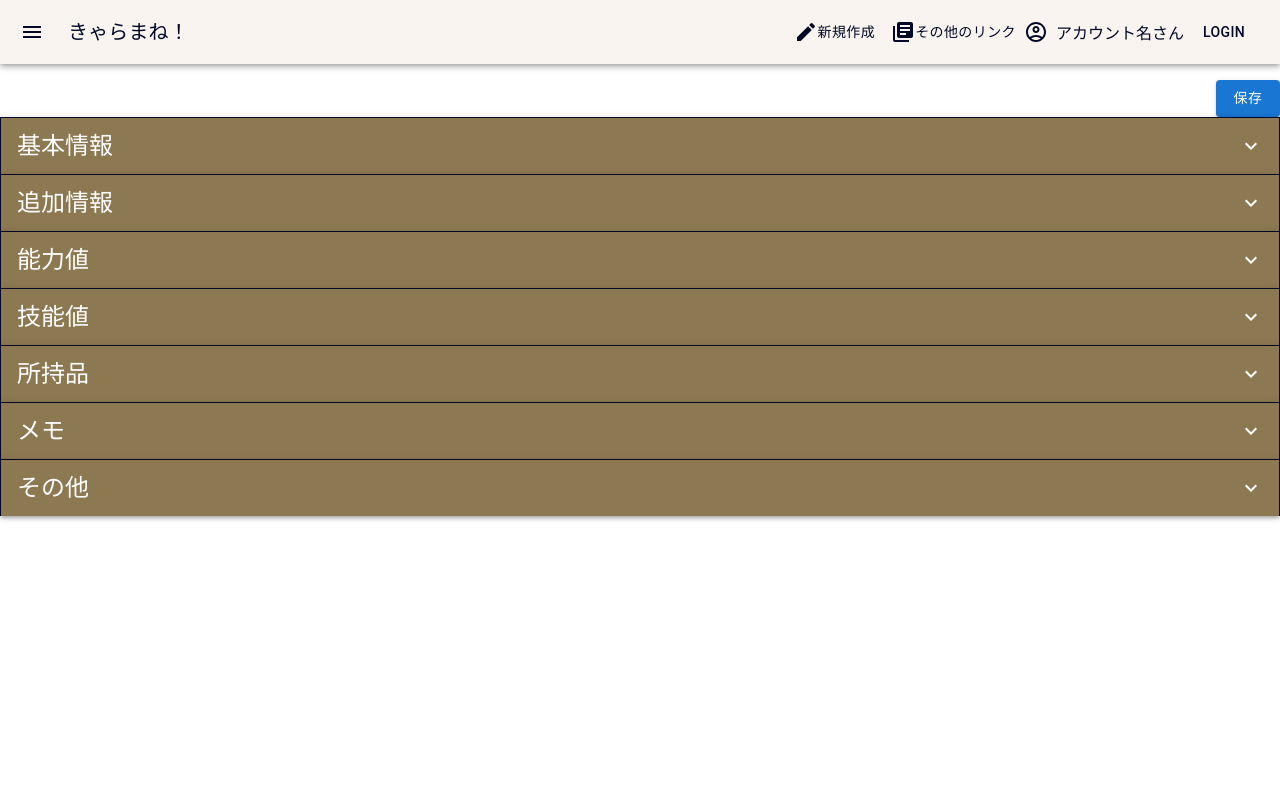
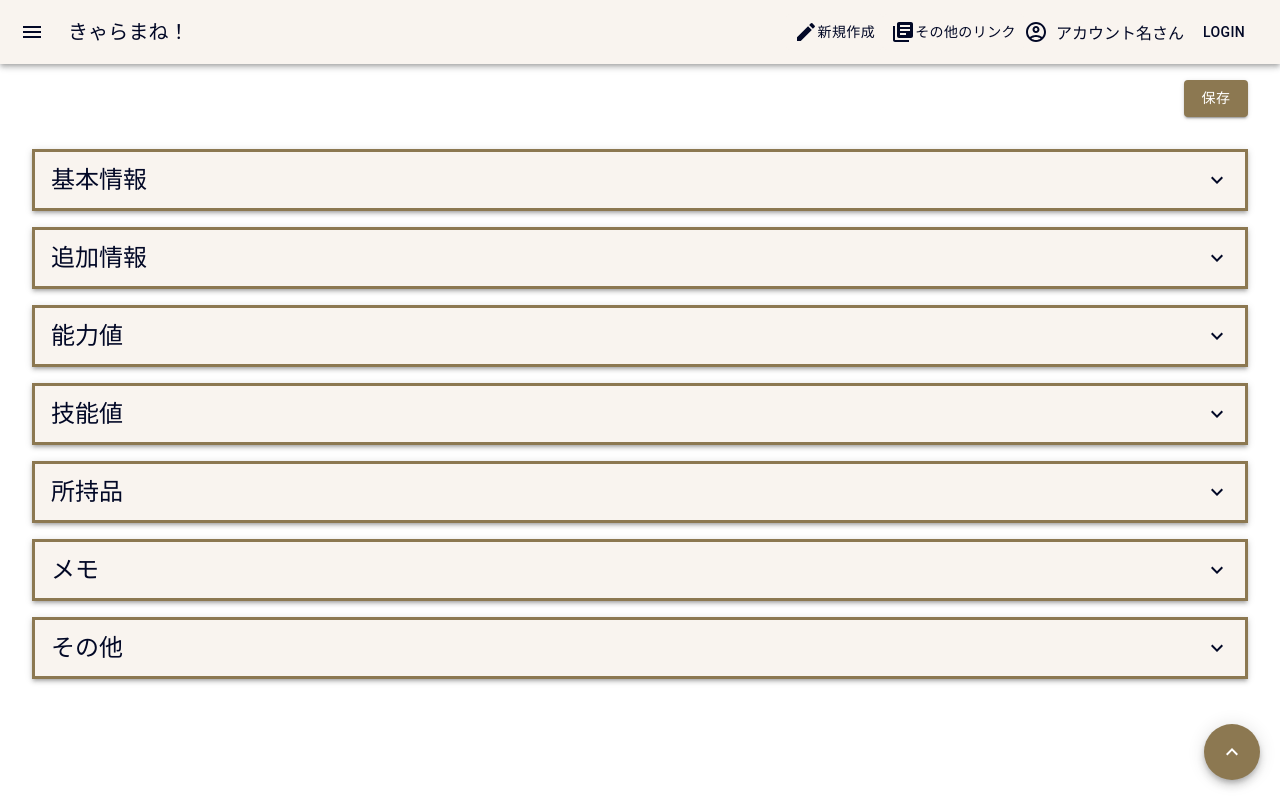
Before and after one commit to kitsystemyou/character-manager-frontend, a React (Create React App) app in the folder character-manager/: page /create in a window 1280 px wide. Built offline with nearby package versions, Linux system fonts and the light colour scheme.

Commit message:
update css

```diff
--- /dev/null
+++ b/character-manager/src/components/modules/FloatingButton.jsx
@@ -0,0 +1,22 @@
+import { Fab } from "@mui/material";
+import KeyboardArrowUpIcon from "@mui/icons-material/KeyboardArrowUp";
+
+const FloatingButton = () => {
+  return (
+    <Fab
+      color="primary"
+      style={{
+        position: "fixed",
+        bottom: "20px",
+        right: "20px",
+        backgroundColor: "#8c7851",
+        color: "#FFF",
+      }}
+      onClick={() => window.scrollTo({ top: 0, behavior: "smooth" })}
+    >
+      <KeyboardArrowUpIcon />
+    </Fab>
+  );
+};
+
+export default FloatingButton
--- a/character-manager/src/components/modules/ScrollToTop.jsx
+++ /dev/null
@@ -1,40 +0,0 @@
-import { useEffect, useState } from 'react';
-import { IconButton } from '@mui/material';
-import KeyboardDoubleArrowUpIcon from '@mui/icons-material/KeyboardDoubleArrowUp';
-
-
-const PAGE_Y_OFFSET = 200
-
-const ScrollToTop = () => {
-  const [show, setShow] = useState(false)
-
-
-  const changeShow = () => {
-    if (window.pageYOffset > PAGE_Y_OFFSET) {
-      setShow(true)
-    } else {
-      setShow(false)
-    }
-  }
-
-  const onScrollTop = () => {
-    window.scroll({ top: 0, behavior: 'smooth' })
-  }
-
-  useEffect(() => {
-    window.addEventListener('scroll', changeShow)
-    return () => window.removeEventListener('scroll', changeShow)
-  }, [])
-
-  if (show)
-    return (
-      <div>
-        <IconButton aria-label="scoroll to top" sx={{ mt: 2}} onClick={onScrollTop} >
-            <KeyboardDoubleArrowUpIcon />
-        </IconButton>
-      </div>
-    )
-  else return null
-}
-
-export default ScrollToTop
--- a/character-manager/src/components/pages/CharacterCreate.jsx
+++ b/character-manager/src/components/pages/CharacterCreate.jsx
@@ -13,10 +13,10 @@ import CharacterMemo from "../creations/CharacterMemo";
 import CharacterOthers from "../creations/CharacterOthers";
 import ExpandMoreIcon from '@mui/icons-material/ExpandMore';
 import { Button, Typography } from "@mui/material";
-import ScrollToTop from "../modules/ScrollToTop";
 import { useNavigate } from "react-router-dom";
 import * as fields from "../modules/ConstantTableFields";
 import characterAPI from "../modules/api/character"
+import FloatingButton from "../modules/FloatingButton"
 
 const Accordion = styled((props) => (
     <MuiAccordion  {...props} />
@@ -26,18 +26,29 @@ const Accordion = styled((props) => (
         paddingRight: theme.spacing(7),
         paddingLeft: theme.spacing(7),
     },
+    marginTop: theme.spacing(2),
+    marginLeft: theme.spacing(4),
+    marginRight: theme.spacing(4),
     '&:not(:last-child)': {
         borderBottom: 0,
+        marginLeft: theme.spacing(4),
+        marginRight: theme.spacing(4),
     },
     '&:before': {
         display: 'none',
+    },
+    '&.MuiAccordion-root.Mui-expanded': { // 開いているときの枠線を削除
+        border: '3px solid #8c7851',
+    },
+    '&.MuiAccordion-root:not(.Mui-expanded)': {
+        border: '3px solid #8c7851',
     },
 }));
 
 const AccordionSummary = styled((props) => (
     <MuiAccordionSummary {...props} />
 ))(({ theme }) => ({
-    backgroundColor: theme.palette.mode === 'dark' ? '#1A2027' : '#8c7851',
+    backgroundColor: theme.palette.mode === 'dark' ? '#1A2027' : '#F9F4EF',
 }));
 
 const basicCharaInfoInit = {
@@ -149,10 +160,11 @@ const characterOthersInit = {
 }
 
 const AccordionDetails = styled(MuiAccordionDetails)(({ theme }) => ({
-    backgroundColor: theme.palette.mode === 'dark' ? '#1A2027' : '#F9F4EF',
+    backgroundColor: theme.palette.mode === 'dark' ? '#1A2027' : '#FFF',
     padding: theme.spacing(2),
-    borderTop: '1px solid',
-    borderBottom: '1px solid',
+    borderTop: '3px solid',
+    borderBottom: '3px solid',
+    borderColor: '#8c7851'
 }));
 
 const CharacterCreate = () => {
@@ -252,15 +264,15 @@ const CharacterCreate = () => {
         <>
             <Header />
             <div align='right'>
-                <Button variant="contained" onClick={saveCharacter}sx={{ mt: 2}}>保存</Button>
+                <Button variant="contained" style={{ backgroundColor: '#8c7851', borderColor: '#8c7851', color: '#FFF' }} onClick={saveCharacter}sx={{ mt: 2,mb: 2, mr: 4}}>保存</Button>
             </div>
                 {
                 /* キャラクター一覧 */
                     accordionInfo.map(ainfo => {
                         return (
-                            <Accordion sx={{ boxShadow: 3, border: 1, borderColor: '#020826' }} key={ainfo.Name}>
-                            <AccordionSummary expandIcon={<ExpandMoreIcon style={{ color: "white" }} />}>
-                                <Typography variant="h5" style={{ color: 'white' }}>{ainfo.Name}</Typography>
+                            <Accordion sx={{ boxShadow: 3}} key={ainfo.Name}>
+                            <AccordionSummary expandIcon={<ExpandMoreIcon style={{ color: "#020826" }} />}>
+                                <Typography variant="h5" style={{ color: '#020826' }}>{ainfo.Name}</Typography>
                             </AccordionSummary>
                             <AccordionDetails>
                                 {ainfo.Contents}
@@ -271,7 +283,7 @@ const CharacterCreate = () => {
                 }
 
             <div>
-                <ScrollToTop />
+                <FloatingButton />
             </div>
         </>
     );
```
